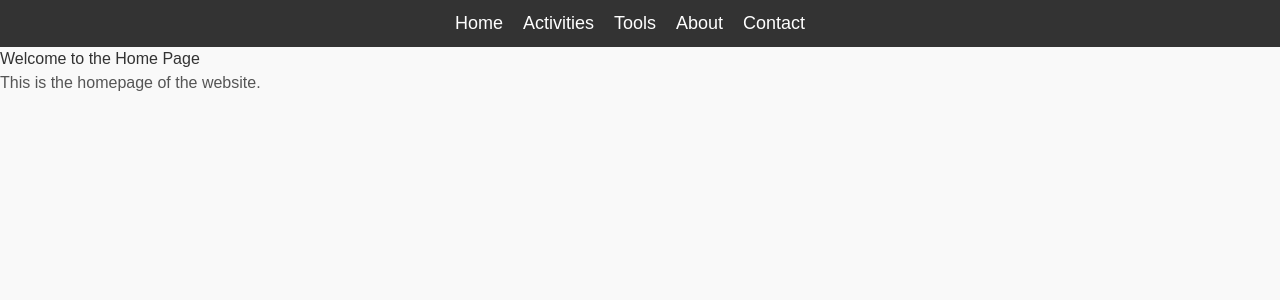
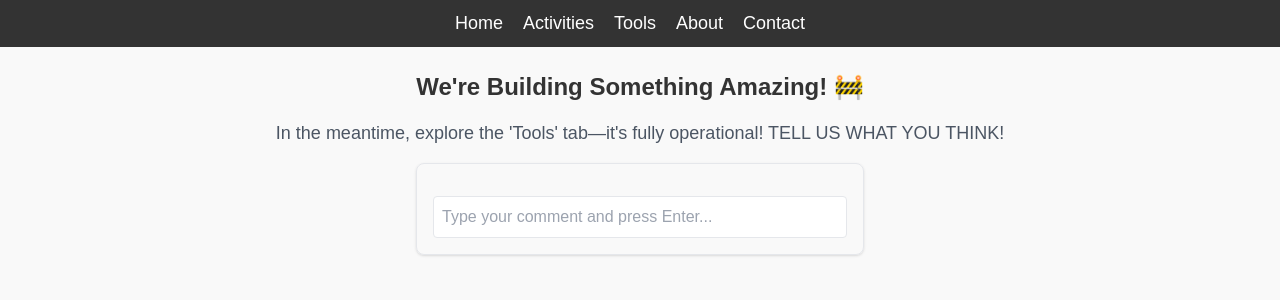
Before and after one commit to teachtudor/main, a Next.js app: page /home in a window 1280 px wide. Shown: the top 300 px of the page. Built offline with nearby package versions, Linux system fonts and the light colour scheme.

Commit message:
This was the comment home page

```diff
--- a/src/app/home/page.js
+++ b/src/app/home/page.js
@@ -1,13 +1,54 @@
-// src/app/home.js
+'use client';
+
 import Navbar from '../Navbar';
-import '../globals.css';
+import { useState } from 'react';
 
-export default function Home() {
+export default function CommentsPage() {
+  const [comments, setComments] = useState([]);
+  const [newComment, setNewComment] = useState('');
+
+  const addComment = (e) => {
+    if (e.key === 'Enter' && newComment.trim() !== '') {
+      setComments([...comments, newComment.trim()]);
+      setNewComment('');
+    }
+  };
+
+  const deleteComment = (index) => {
+    setComments(comments.filter((_, i) => i !== index));
+  };
+
   return (
     <div>
       <Navbar />
-      <h1>Welcome to the Home Page</h1>
-      <p>This is the homepage of the website.</p>
+      <div className="flex flex-col items-center p-6 space-y-4">
+        <h1 className="text-2xl font-bold">We&apos;re Building Something Amazing! 🚧</h1>
+        <h2 className="text-lg text-gray-600">In the meantime, explore the &apos;Tools&apos; tab—it&apos;s fully operational! TELL US WHAT YOU THINK!</h2>
+
+        <div className="w-full max-w-md">
+          <div className="border p-4 rounded-lg shadow">
+            {comments.map((comment, index) => (
+              <div key={index} className="flex justify-between items-center border-b py-2">
+                <span>{comment}</span>
+                <button
+                  className="text-red-500 hover:text-red-700"
+                  onClick={() => deleteComment(index)}
+                >
+                  ×
+                </button>
+              </div>
+            ))}
+            <input
+              type="text"
+              value={newComment}
+              onChange={(e) => setNewComment(e.target.value)}
+              onKeyDown={addComment}
+              placeholder="Type your comment and press Enter..."
+              className="w-full mt-4 p-2 border rounded focus:outline-none focus:ring focus:border-blue-300"
+            />
+          </div>
+        </div>
+      </div>
     </div>
   );
 }
```
